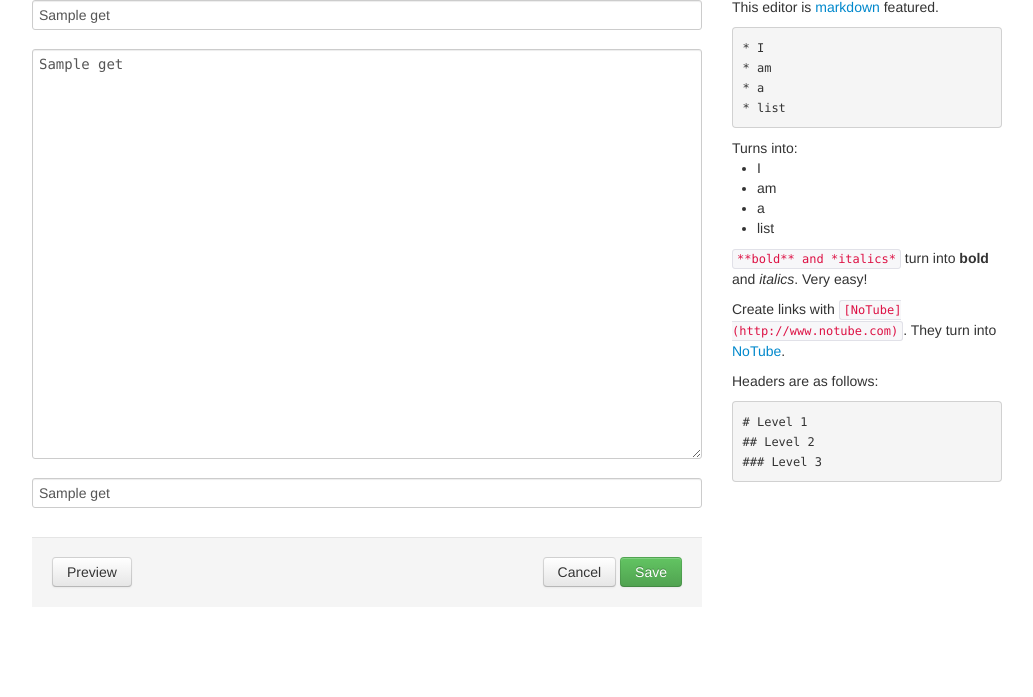
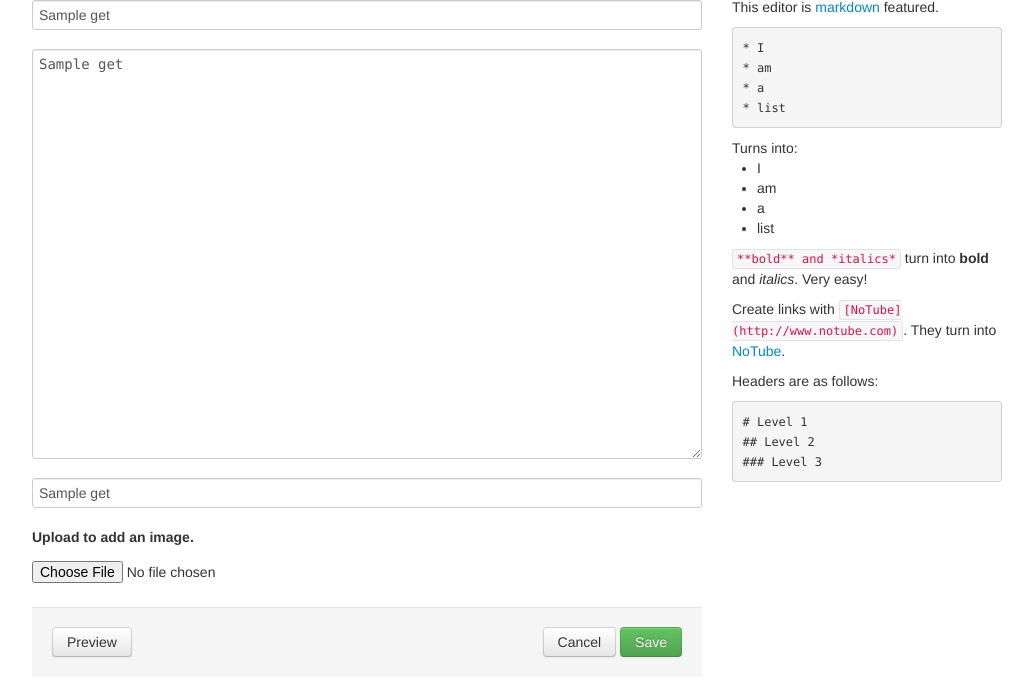
Before and after one commit to biplovale/Riki, a Flask app: page /edit/1/ in a window 1280 px wide. Shown: the part 233-930 px from the top of the page, without its empty margins (123-1156 px from the left). Before the commit the page ends 822 px from the top, so only its background shows below. Run offline with Flask 3, Linux system fonts and the light colour scheme; a user stored in the database is signed in; a database or web service that is not in the repository returns one stand-in record (values such as "Sample title"); some libraries are stand-ins or nearby versions.

Commit message:
working upload images

```diff
--- a/wiki/web/forms.py
+++ b/wiki/web/forms.py
@@ -3,6 +3,7 @@
     ~~~~~
 """
 from flask_wtf import FlaskForm
+from flask_wtf.file import FileField
 from wtforms import BooleanField
 from wtforms import StringField
 from wtforms import TextAreaField
@@ -42,6 +43,7 @@ class EditorForm(FlaskForm):
     title = StringField('', [InputRequired()])
     content = TextAreaField('', [InputRequired()])
     tags = StringField('')
+    image = FileField('')
 
 
 class LoginForm(FlaskForm):
--- a/wiki/web/routes.py
+++ b/wiki/web/routes.py
@@ -2,7 +2,7 @@
     Routes
     ~~~~~~
 """
-from flask import Blueprint, jsonify ,session
+from flask import Blueprint, jsonify, session
 from flask import flash
 from flask import redirect
 from flask import render_template
@@ -12,6 +12,7 @@ from flask_login import current_user
 from flask_login import login_required
 from flask_login import login_user
 from flask_login import logout_user
+from werkzeug.utils import secure_filename
 
 from wiki.core import Processor
 from wiki.web import current_users, user
@@ -22,7 +23,15 @@ from wiki.web.forms import SearchForm
 from wiki.web.forms import URLForm
 from wiki.web.user import *
 
-bp = Blueprint('wiki', __name__)
+bp = Blueprint('wiki', __name__, static_folder='static', static_url_path='/static')
+img = os.path.join(bp.static_folder, 'Images')
+
+
+ALLOWED_EXTENSIONS = {'png', 'jpg', 'jpeg'}
+
+
+def allowed_file(filename):
+    return '.' in filename and filename.rsplit('.', 1)[1].lower() in ALLOWED_EXTENSIONS
 
 
 @bp.route('/')
@@ -59,12 +68,20 @@ def profile():
 def display(url, pages_sent_by_author=None):
     page = current_wiki.get_or_404(url)
 
+    file_extension = search_file_in_directory(img, url)
+
+    if file_extension:
+        page_image = f"{url}{file_extension}"
+    else:
+        page_image = ''
+
     if url == 'home':
-        return render_template('page.html', page=page)
+        return render_template('page.html', page=page, image=page_image)
     elif url == 'bio':
         page_bio = current_wiki.get_or_404(url)
-        return render_template('page_bio.html', page=page_bio, pages_sent=pages_sent_by_author)
-    return render_template('page.html', page=page)
+        return render_template('page_bio.html', page=page_bio, pages_sent=pages_sent_by_author, image=page_image)
+    return render_template('page.html', page=page, image=page_image)
+
 
 @bp.route('/create/', methods=['GET', 'POST'])
 @protect
@@ -76,20 +93,56 @@ def create():
     return render_template('create.html', form=form)
 
 
+def search_file_in_directory(directory, filename):
+    for root, dirs, files in os.walk(directory):
+        for file in files:
+            # Compare filenames without extensions
+            if os.path.splitext(file)[0] == os.path.splitext(filename)[0]:
+                file_extension = os.path.splitext(file)[1]
+                return file_extension
+    return None
+
+
 @bp.route('/edit/<path:url>/', methods=['GET', 'POST'])
 @protect
 def edit(url):
     page = current_wiki.get(url)
+
+    file_extension = search_file_in_directory(img, url)
+
+    if file_extension:
+        page_image = f"{url}{file_extension}"
+    else:
+        page_image = ''
+
     if not page:
         page = current_wiki.get_bare(url)
-    form = EditorForm(obj=page)  # Initialize form with page data
+
+    form = EditorForm(obj=page)
+
+    # Initialize form with page data
     if form.validate_on_submit():
-        print(page.title)
         form.populate_obj(page)
+
+        upload_image = form.image.data
+        if upload_image and allowed_file(upload_image.filename):
+            file = upload_image
+
+            original_file_name = secure_filename(file.filename)
+            file_extension = original_file_name.split('.', 1)[-1]
+            new_file_name = f"{url}.{file_extension}"
+
+            file.save(os.path.join(img, new_file_name))
+            flash('Image uploaded successfully!', 'success')
+        elif upload_image is None:
+            pass
+        else:
+            flash('Invalid file type. Allowed types are png, jpg, jpeg.', 'error')
+
         page.save()
         flash('"%s" was saved.' % page.title, 'success')
         return redirect(url_for('wiki.display', url=url))
-    return render_template('editor.html', form=form, page=page)
+    return render_template('editor.html', form=form, page=page, image=page_image)
 
 
 
@@ -106,6 +159,7 @@ def save(url):
         page.save()
         return jsonify(success=True)
     return jsonify("success=False, errors=form.errors")
+
 
 @bp.route('/preview/', methods=['POST'])
 @protect
--- a/wiki/web/templates/editor.html
+++ b/wiki/web/templates/editor.html
@@ -12,11 +12,18 @@ Wiki Editor
 </ul>
 <div class="tab-content">
 	<div class="tab-pane active" id="editor">
-		<form method="post" class="form">
+		<form method="post" class="form" enctype="multipart/form-data">
 			{{ form.hidden_tag() }}
 			{{ input(form.title, placeholder="Title", class="span7", autocomplete="off") }}
 			{{ input(form.content, placeholder="Markdown", class="span7", rows="20") }}
 			{{ input(form.tags, placeholder="Tags (comma separated)", class="span7", autocomplete="off") }}
+
+            {% if image != '' %}
+                <p><b>Upload to update the image.</b></p>
+            {% else %}
+                <p><b>Upload to add an image.</b></p>
+            {% endif %}
+            {{ input(form.image, placeholder="Upload to add/Update the image", type="file") }}
 			<div class="form-actions">
         <div class="pull-left">
           <a class="btn" href="#preview" id="previewbtn">Preview</a>
@@ -33,6 +40,9 @@ Wiki Editor
 {% endblock content %}
 
 {% block sidebar %}
+{% if image != '' %}
+    <img src= "{{ url_for('wiki.static', filename='Images/' + image) }}" alt="img">
+{% endif %}
 <h3>Editor How-To</h3>
 <p>This editor is <a href="http://daringfireball.net/projects/markdown/">markdown</a> featured.</p>
 <pre><code>* I
--- a/wiki/web/templates/page.html
+++ b/wiki/web/templates/page.html
@@ -29,6 +29,9 @@
       {% endfor %}
   </ul>
 {% endif %}
+{% if image != '' %}
+<img src= "{{ url_for('wiki.static', filename='Images/' + image) }}" alt="img">
+{% endif %}
 <h3>Actions</h3>
 <ul class="nav nav-tabs nav-stacked">
 	<li><a href="{{ url_for('wiki.edit', url=page.url) }}">Edit</a></li>
--- a/wiki/web/templates/page_bio.html
+++ b/wiki/web/templates/page_bio.html
@@ -35,6 +35,9 @@
 {% endblock content %}
 
 {% block sidebar %}
+{% if image != '' %}
+    <img src= "{{ url_for('wiki.static', filename='Images/' + image) }}" alt="img">
+{% endif %}
     <h3>Biography Actions</h3>
     <ul class="nav nav-tabs nav-stacked">
         <li><a href="{{ url_for('wiki.edit', url=page.url) }}">Edit Biography</a></li>
```
Also changed, not shown: wiki/web/static/Images/aa.jpg (added), wiki/web/static/Images/bio.jpg (added), wiki/web/static/Images/home.jpg (added).
